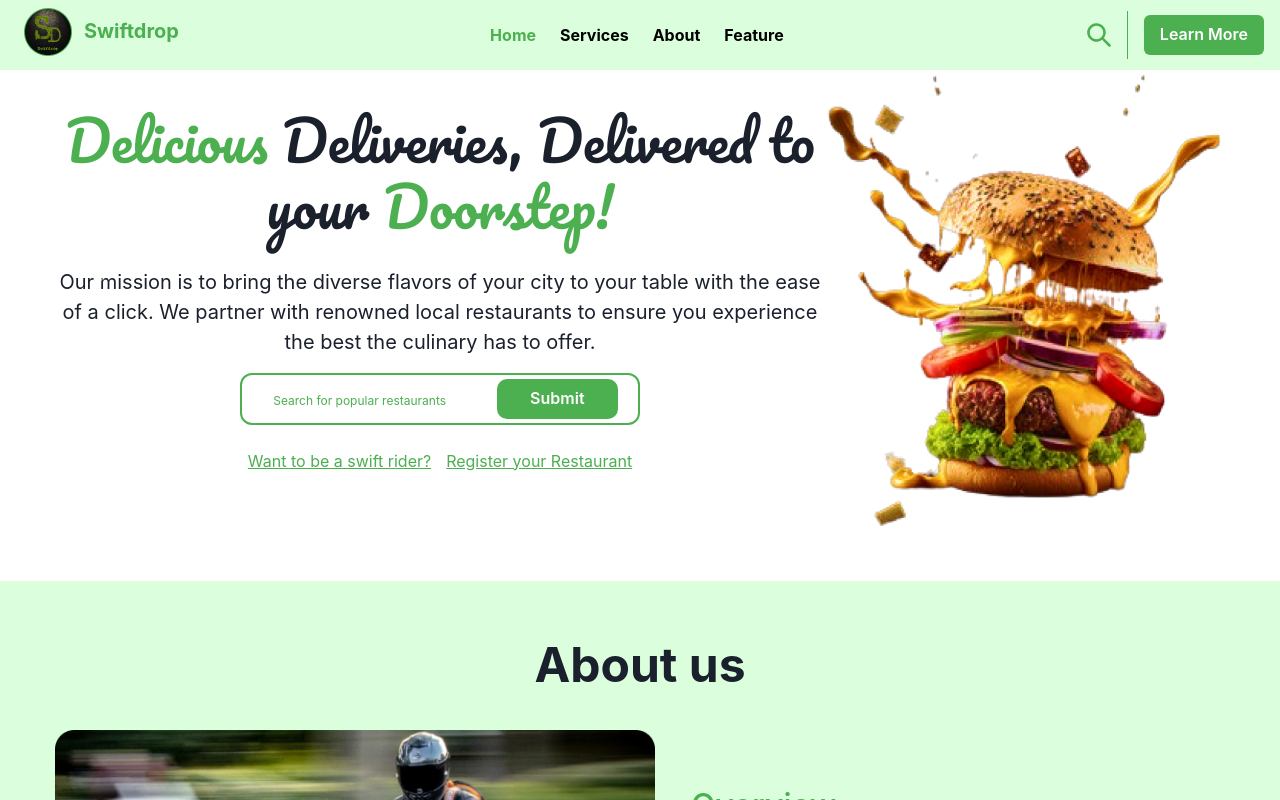
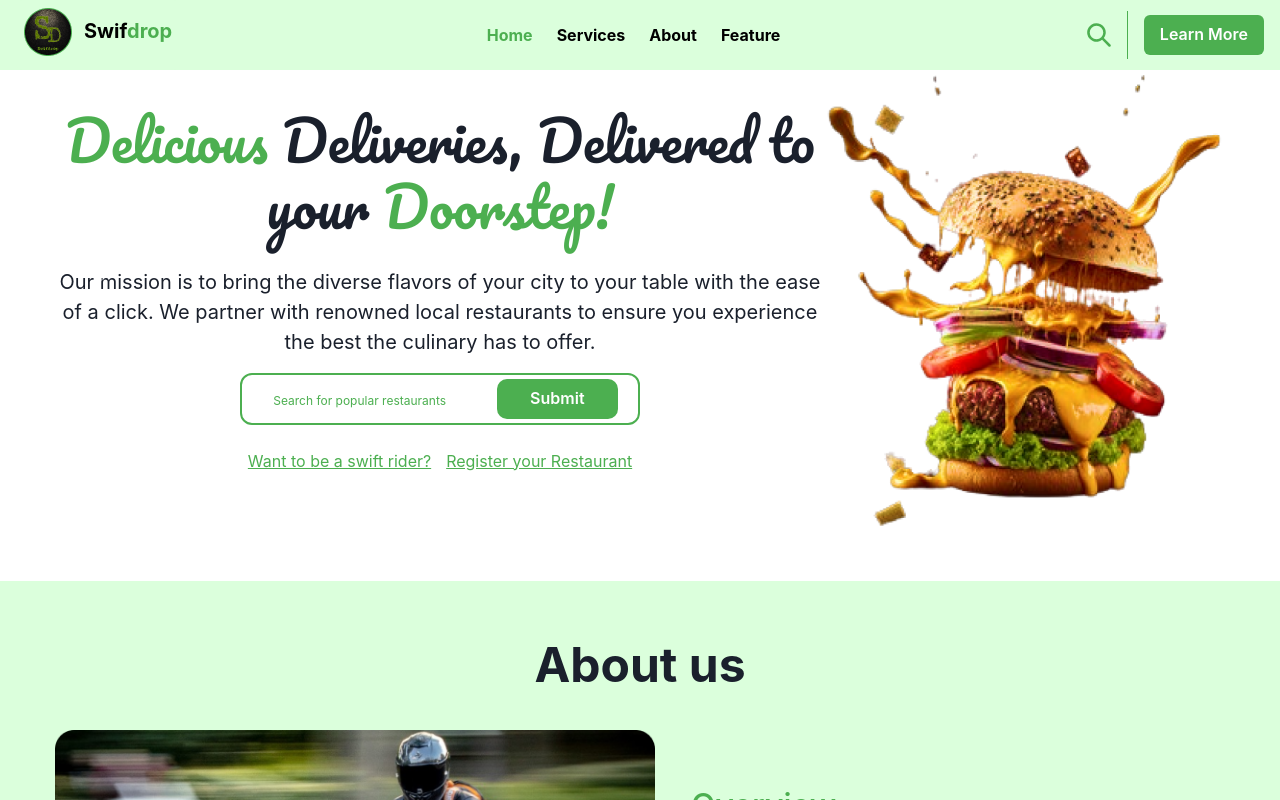
Before and after one commit to adenirannoah1234/general-swifdrop-landing-page-1, a React (Vite) app: page / in a window 1280 px wide. Shown: the top 800 px of the page. Built offline with nearby package versions, Linux system fonts and the light colour scheme.

Commit message:
made some changes

```diff
--- a/src/components/navbar/Navbar.jsx
+++ b/src/components/navbar/Navbar.jsx
@@ -45,8 +45,8 @@
       >
         <Flex>
           <Image src="/swiftlogo.png" alt="Logo" w={12} h={12} />
-          <Text fontSize="xl" fontWeight="bold" mt={2} ml={3}>
-            Swiftdrop
+          <Text fontSize="xl" fontWeight="bold" mt={2} ml={3} color="black">
+            Swif<span style={{ color: '#4caf50' }}>drop</span>
           </Text>
         </Flex>
         {isMobile && (
```
